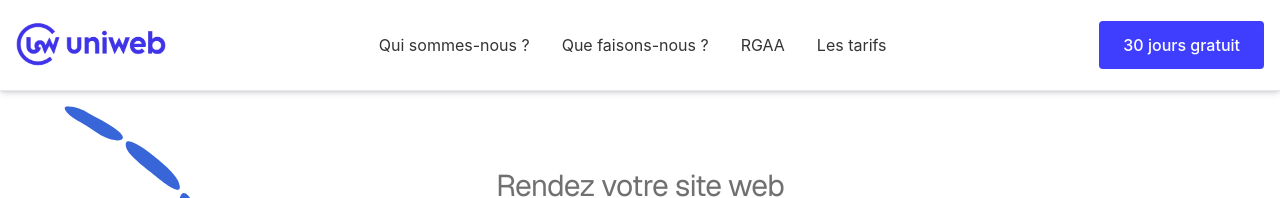
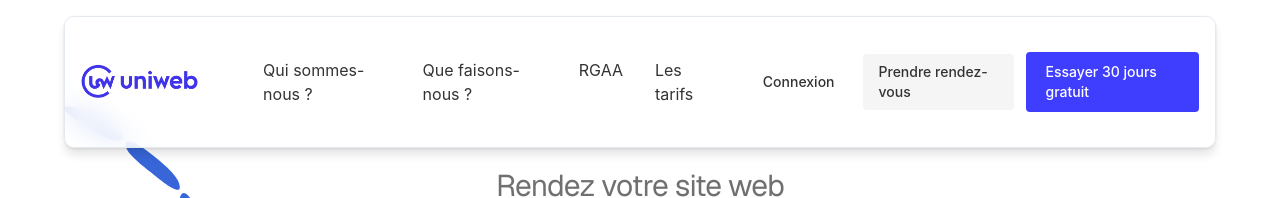
Before and after one commit to rgeron/uniweb-fr-copy, a Next.js app: page / in a window 1280 px wide. Shown: the top 198 px of the page. Built offline with nearby package versions, Linux system fonts and the light colour scheme.

Commit message:
navbar width ok

```diff
--- a/src/components/navbar.tsx
+++ b/src/components/navbar.tsx
@@ -17,20 +17,22 @@ export function Navbar() {
   const [isMobileMenuOpen, setIsMobileMenuOpen] = useState(false);
 
   return (
-    <div className="fixed top-0 left-0 right-0 w-full bg-background shadow-lg py-2 border-b border-border z-50">
-      <div className="max-w-7xl mx-auto flex items-center justify-between px-4">
+    <div className="fixed top-4 left-0 right-0 mx-auto w-[90%] z-50">
+      <div className="relative flex items-center justify-between bg-background/80 backdrop-blur-md shadow-xl rounded-xl p-4 border border-border">
+        {/* Left Section: Logo and Navigation */}
+        <div className="flex items-center gap-8">
           <Link href="/">
             <Image
               src="/images/logo/uniweb-full-logo.png"
               alt="Uniweb"
-            width={150}
-            height={75}
+              width={130}
+              height={65}
               className="flex-shrink-0"
             />
           </Link>
 
           {/* Desktop Navigation */}
-        <div className="hidden md:flex flex-grow justify-center items-center gap-8">
+          <div className="hidden md:flex justify-center items-center gap-6">
             <Menu setActive={setActive}>
               <MenuItem
                 setActive={setActive}
@@ -100,14 +102,35 @@ export function Navbar() {
               <HoveredLink href="/tarifs">Les tarifs</HoveredLink>
             </Menu>
           </div>
+        </div>
 
-        <div className="flex items-center gap-4">
+        {/* Right Section: Action Buttons */}
+        <div className="flex items-center gap-3">
+          {/* Sub-section 1: Connexion */}
+          <div className="hidden md:flex">
+            <Link
+              href="/connexion"
+              className="px-4 py-2 text-foreground hover:text-primary transition-colors text-sm font-medium"
+            >
+              Connexion
+            </Link>
+          </div>
+
+          {/* Sub-section 2: CTA Buttons */}
+          <div className="flex items-center gap-3">
+            <Link
+              href="/prendre-rendez-vous"
+              className="hidden md:inline-flex px-4 py-2 text-foreground bg-secondary hover:bg-secondary/90 rounded-md font-medium transition-colors text-sm"
+            >
+              Prendre rendez-vous
+            </Link>
             <a
               href="/essai-gratuit"
-            className="px-4 py-2 md:px-6 md:py-3 bg-primary text-primary-foreground rounded-md font-medium hover:bg-primary/90 transition-colors text-sm md:text-base"
+              className="px-4 py-2 md:px-5 md:py-2.5 bg-primary text-primary-foreground rounded-md font-medium hover:bg-primary/90 transition-colors text-sm"
             >
-            30 jours gratuit
+              Essayer 30 jours gratuit
             </a>
+          </div>
 
           {/* Mobile menu button */}
           <button
@@ -210,6 +233,23 @@ export function Navbar() {
               Les tarifs
             </Link>
 
+            <div className="border-t border-border pt-4 flex flex-col space-y-3">
+              <Link
+                href="/connexion"
+                className="px-4 py-2 text-center text-foreground hover:text-primary transition-colors text-sm font-medium"
+                onClick={() => setIsMobileMenuOpen(false)}
+              >
+                Connexion
+              </Link>
+              <Link
+                href="/prendre-rendez-vous"
+                className="px-4 py-2 text-center text-foreground bg-secondary hover:bg-secondary/90 rounded-md font-medium transition-colors text-sm"
+                onClick={() => setIsMobileMenuOpen(false)}
+              >
+                Prendre rendez-vous
+              </Link>
+            </div>
+
             <div className="pt-2 flex justify-center">
               <ThemeToggle />
             </div>
```
Lines whose indentation alone changed are shown as unchanged.
